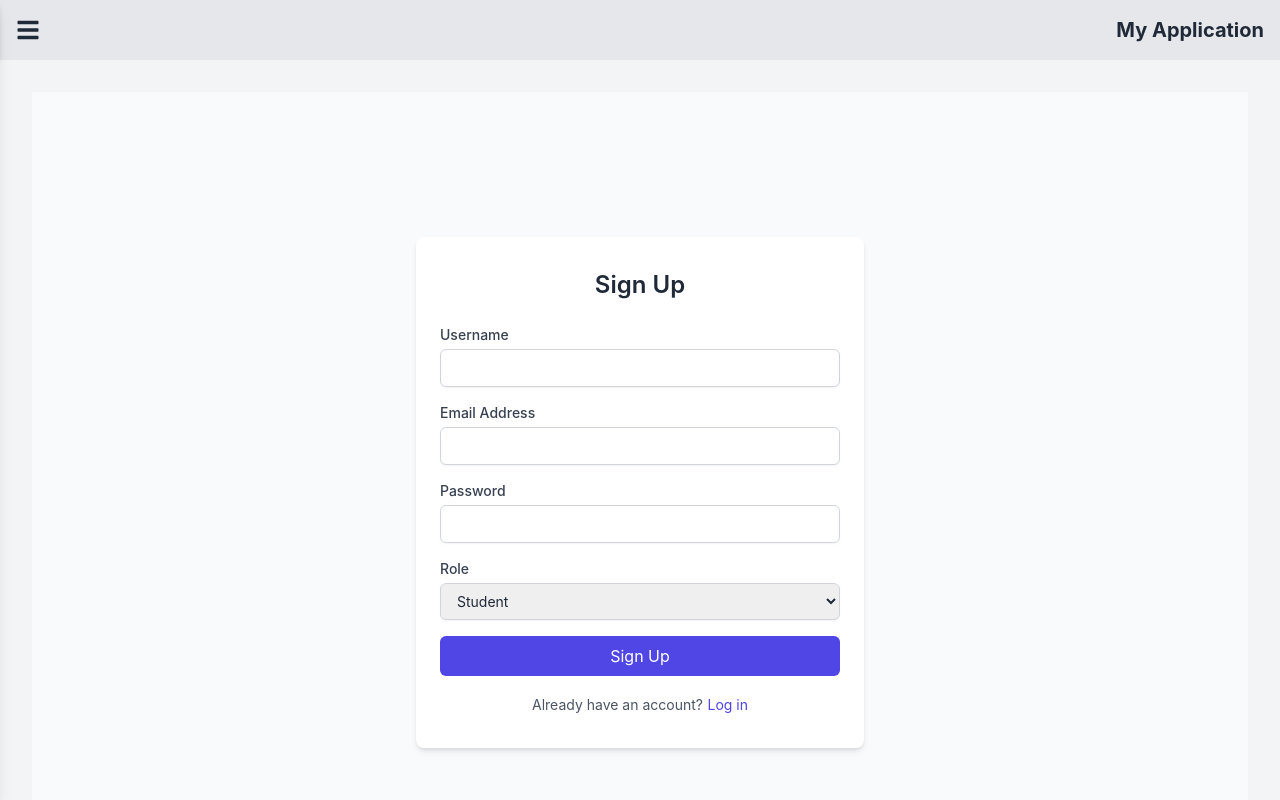
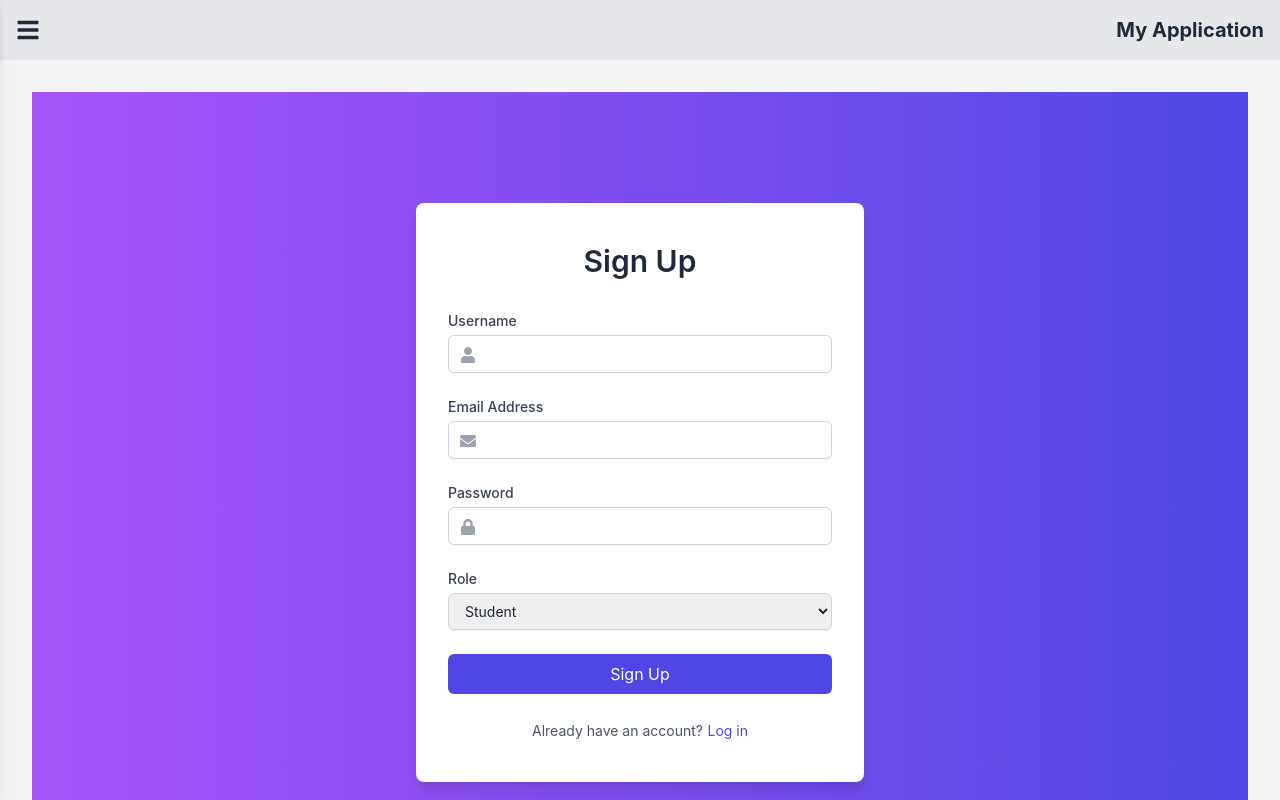
Before and after one commit to Uttam1910/lms-frontend, a React (Vite) app: page /Signup in a window 1280 px wide. Shown: the top 800 px of the page. Built offline with nearby package versions, Linux system fonts and the light colour scheme.

Commit message:
Enhance Signup and Login pages with improved styling and UI

```diff
--- a/src/pages/Login.jsx
+++ b/src/pages/Login.jsx
@@ -4,6 +4,7 @@ import { useForm } from 'react-hook-form';
 import { loginUser } from '../redux/slice/authSlice';
 import { Link, useNavigate } from 'react-router-dom';
 import { toast } from 'react-hot-toast';
+import { FaEnvelope, FaLock } from 'react-icons/fa';
 
 const Login = () => {
   const dispatch = useDispatch();
@@ -16,7 +17,7 @@ const Login = () => {
     try {
       const result = await dispatch(loginUser(data));
       if (result.payload && result.payload.user) {
-        if (result.payload.role === 'admin') {
+        if (result.payload.user.role === 'admin') {
           toast.success('Admin login successful');
         } else {
           toast.success('User login successful');
@@ -34,11 +35,11 @@ const Login = () => {
   };
 
   return (
-    <div className="flex items-center justify-center min-h-screen bg-gray-50">
-      <div className="max-w-md w-full px-6 py-8 bg-white shadow-md overflow-hidden sm:rounded-lg">
-        <h2 className="text-2xl font-semibold text-center text-gray-800 mb-6">Login</h2>
-        <form onSubmit={handleSubmit(onSubmit)} className="space-y-4">
-          <div>
+    <div className="flex items-center justify-center min-h-screen bg-gradient-to-r from-blue-500 to-teal-600">
+      <div className="max-w-md w-full px-8 py-10 bg-white shadow-lg rounded-lg">
+        <h2 className="text-3xl font-semibold text-center text-gray-800 mb-8">Login</h2>
+        <form onSubmit={handleSubmit(onSubmit)} className="space-y-6">
+          <div className="relative">
             <label htmlFor="email" className="block text-sm font-medium text-gray-700">
               Email Address
             </label>
@@ -46,13 +47,14 @@ const Login = () => {
               {...register('email', { required: true })}
               type="email"
               id="email"
-              className="mt-1 block w-full px-3 py-2 border border-gray-300 rounded-md shadow-sm focus:outline-none focus:ring-indigo-500 focus:border-indigo-500 sm:text-sm"
+              className="mt-1 block w-full pl-10 px-3 py-2 border border-gray-300 rounded-md shadow-sm focus:outline-none focus:ring-indigo-500 focus:border-indigo-500 sm:text-sm"
               autoComplete="email"
             />
-            {errors.email && <span className="text-red-500">Email is required</span>}
+            <FaEnvelope className="absolute left-3 top-9 text-gray-400" />
+            {errors.email && <span className="text-red-500 text-sm">Email is required</span>}
           </div>
 
-          <div>
+          <div className="relative">
             <label htmlFor="password" className="block text-sm font-medium text-gray-700">
               Password
             </label>
@@ -60,10 +62,11 @@ const Login = () => {
               {...register('password', { required: true })}
               type="password"
               id="password"
-              className="mt-1 block w-full px-3 py-2 border border-gray-300 rounded-md shadow-sm focus:outline-none focus:ring-indigo-500 focus:border-indigo-500 sm:text-sm"
+              className="mt-1 block w-full pl-10 px-3 py-2 border border-gray-300 rounded-md shadow-sm focus:outline-none focus:ring-indigo-500 focus:border-indigo-500 sm:text-sm"
               autoComplete="current-password"
             />
-            {errors.password && <span className="text-red-500">Password is required</span>}
+            <FaLock className="absolute left-3 top-9 text-gray-400" />
+            {errors.password && <span className="text-red-500 text-sm">Password is required</span>}
           </div>
 
           <div className="flex justify-between items-center">
@@ -81,7 +84,7 @@ const Login = () => {
           </button>
         </form>
 
-        <div className="mt-4 text-center">
+        <div className="mt-6 text-center">
           <span className="text-sm text-gray-600">Don't have an account?</span>{' '}
           <Link to="/signup" className="text-sm text-indigo-600 hover:underline">
             Sign up
--- a/src/pages/Signup.jsx
+++ b/src/pages/Signup.jsx
@@ -4,6 +4,7 @@ import { useForm } from 'react-hook-form';
 import { registerUser, login } from '../redux/slice/authSlice';
 import { Link, useNavigate } from 'react-router-dom';
 import { toast } from 'react-hot-toast';
+import { FaUser, FaEnvelope, FaLock, FaUserShield } from 'react-icons/fa';
 
 const Signup = () => {
   const dispatch = useDispatch();
@@ -38,11 +39,11 @@ const Signup = () => {
   };
 
   return (
-    <div className="flex items-center justify-center min-h-screen bg-gray-50">
-      <div className="max-w-md w-full px-6 py-8 bg-white shadow-md overflow-hidden sm:rounded-lg">
-        <h2 className="text-2xl font-semibold text-center text-gray-800 mb-6">Sign Up</h2>
-        <form onSubmit={handleSubmit(onSubmit)} className="space-y-4">
-          <div>
+    <div className="flex items-center justify-center min-h-screen bg-gradient-to-r from-purple-500 to-indigo-600">
+      <div className="max-w-md w-full px-8 py-10 bg-white shadow-lg rounded-lg">
+        <h2 className="text-3xl font-semibold text-center text-gray-800 mb-8">Sign Up</h2>
+        <form onSubmit={handleSubmit(onSubmit)} className="space-y-6">
+          <div className="relative">
             <label htmlFor="username" className="block text-sm font-medium text-gray-700">
               Username
             </label>
@@ -50,13 +51,14 @@ const Signup = () => {
               {...register('username', { required: true })}
               type="text"
               id="username"
-              className="mt-1 block w-full px-3 py-2 border border-gray-300 rounded-md shadow-sm focus:outline-none focus:ring-indigo-500 focus:border-indigo-500 sm:text-sm"
+              className="mt-1 block w-full pl-10 px-3 py-2 border border-gray-300 rounded-md shadow-sm focus:outline-none focus:ring-indigo-500 focus:border-indigo-500 sm:text-sm"
               autoComplete="username"
             />
-            {errors.username && <span className="text-red-500">Username is required</span>}
+            <FaUser className="absolute left-3 top-9 text-gray-400" />
+            {errors.username && <span className="text-red-500 text-sm">Username is required</span>}
           </div>
 
-          <div>
+          <div className="relative">
             <label htmlFor="email" className="block text-sm font-medium text-gray-700">
               Email Address
             </label>
@@ -64,13 +66,14 @@ const Signup = () => {
               {...register('email', { required: true })}
               type="email"
               id="email"
-              className="mt-1 block w-full px-3 py-2 border border-gray-300 rounded-md shadow-sm focus:outline-none focus:ring-indigo-500 focus:border-indigo-500 sm:text-sm"
+              className="mt-1 block w-full pl-10 px-3 py-2 border border-gray-300 rounded-md shadow-sm focus:outline-none focus:ring-indigo-500 focus:border-indigo-500 sm:text-sm"
               autoComplete="email"
             />
-            {errors.email && <span className="text-red-500">Email is required</span>}
+            <FaEnvelope className="absolute left-3 top-9 text-gray-400" />
+            {errors.email && <span className="text-red-500 text-sm">Email is required</span>}
           </div>
 
-          <div>
+          <div className="relative">
             <label htmlFor="password" className="block text-sm font-medium text-gray-700">
               Password
             </label>
@@ -78,10 +81,11 @@ const Signup = () => {
               {...register('password', { required: true })}
               type="password"
               id="password"
-              className="mt-1 block w-full px-3 py-2 border border-gray-300 rounded-md shadow-sm focus:outline-none focus:ring-indigo-500 focus:border-indigo-500 sm:text-sm"
+              className="mt-1 block w-full pl-10 px-3 py-2 border border-gray-300 rounded-md shadow-sm focus:outline-none focus:ring-indigo-500 focus:border-indigo-500 sm:text-sm"
               autoComplete="new-password"
             />
-            {errors.password && <span className="text-red-500">Password is required</span>}
+            <FaLock className="absolute left-3 top-9 text-gray-400" />
+            {errors.password && <span className="text-red-500 text-sm">Password is required</span>}
           </div>
 
           <div>
@@ -91,7 +95,7 @@ const Signup = () => {
             <select
               {...register('role')}
               id="role"
-              className="mt-1 block w-full px-3 py-2 border border-gray-300 rounded-md shadow-sm focus:outline-none focus:ring-indigo-500 focus:border-indigo-500 sm:text-sm"
+              className="mt-1 block w-full pl-3 pr-10 py-2 border border-gray-300 rounded-md shadow-sm focus:outline-none focus:ring-indigo-500 focus:border-indigo-500 sm:text-sm"
             >
               <option value="student">Student</option>
               <option value="admin">Admin</option>
@@ -107,7 +111,7 @@ const Signup = () => {
           </button>
         </form>
 
-        <div className="mt-4 text-center">
+        <div className="mt-6 text-center">
           <span className="text-sm text-gray-600">Already have an account?</span>{' '}
           <Link to="/login" className="text-sm text-indigo-600 hover:underline">
             Log in
```
